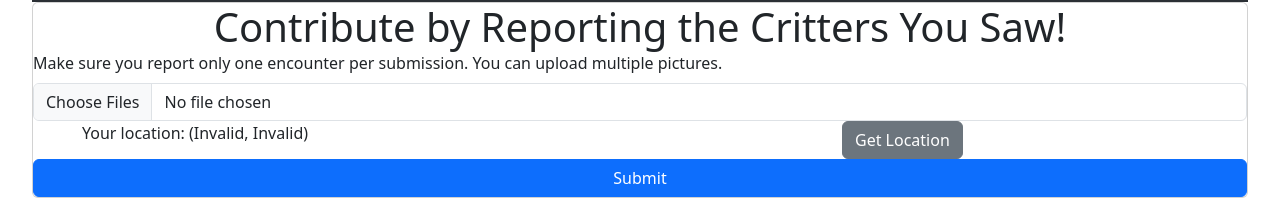
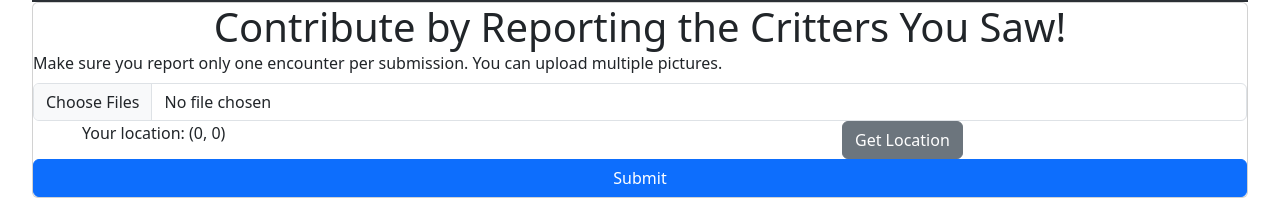
Before and after one commit to P-mandevillei/Okeeheelee_Park_Petition, a React (Vite) app in the folder client/public/: page /#/contribute in a window 1280 px wide. Shown: the part 86-297 px from the top of the page. Built offline with nearby package versions, Linux system fonts and the light colour scheme; no server answers.

Commit message:
deployment

```diff
--- a/client/public/src/components/pages/Contribute.jsx
+++ b/client/public/src/components/pages/Contribute.jsx
@@ -8,7 +8,7 @@ export default function Contribute() {
     const inputFiles = useRef();
 
     // latitude, longitude
-    const [pos, setPos] = useState([null, null]);
+    const [pos, setPos] = useState([0, 0]);
 
     function getGeolocation() {
         navigator.geolocation.getCurrentPosition(
```
Also changed, not shown: 2 other files (tests, documents, lock files or other folders).
